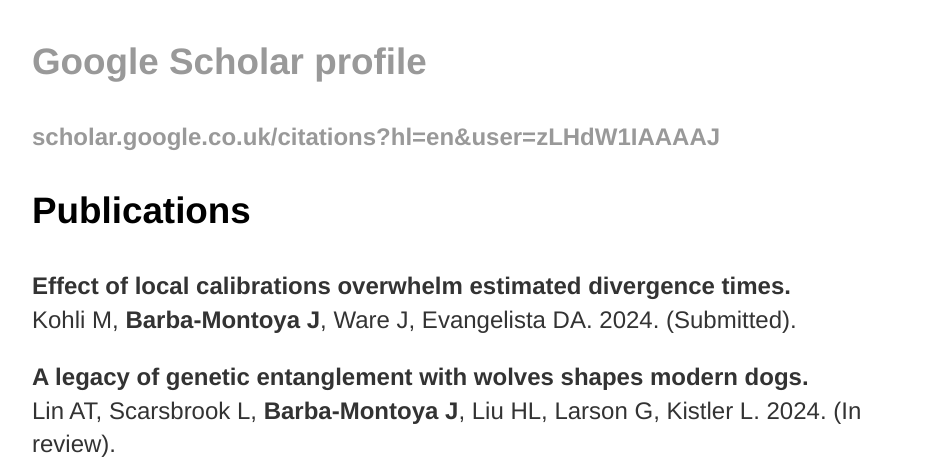
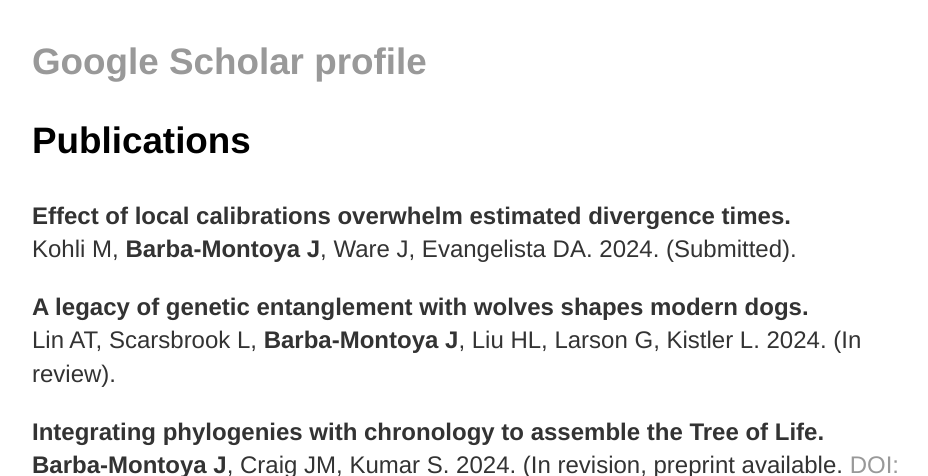
Before and after one commit to josebarbamontoya/josebarbamontoya.github.io, a Jekyll site: the page built from research/index.html, in a window 1280 px wide and 900 px high, cut to the strip 424-900 px from the top of the window. Shown: the whole strip, without its empty margins (160-1088 px from the left). Built offline with Jekyll 4.4.1, drawn with Linux system fonts in a browser that asks for light colours.

Commit message:
Update index.html

```diff
--- a/research/index.html
+++ b/research/index.html
@@ -7,7 +7,6 @@
 					<h1>Research</h1>
 					<p style="text-align:center;"><img src="/img/photo15.jpg" height="200" width="678"></p>
 					<h3><a href="https://scholar.google.co.uk/citations?hl=en&user=zLHdW1IAAAAJ">Google Scholar profile</h3></a>
-					<p><b><a href="https://scholar.google.co.uk/citations?hl=en&user=zLHdW1IAAAAJ"> scholar.google.co.uk/citations?hl=en&user=zLHdW1IAAAAJ</b></a>
 
 					<h3>Publications</h3>
 <p><b>Effect of local calibrations overwhelm estimated divergence times.</b><br>
```
